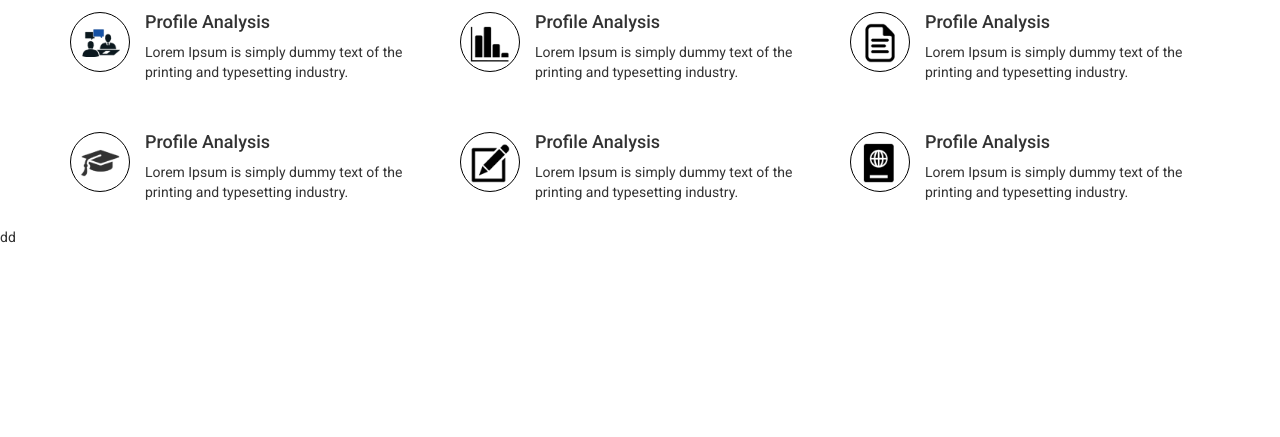
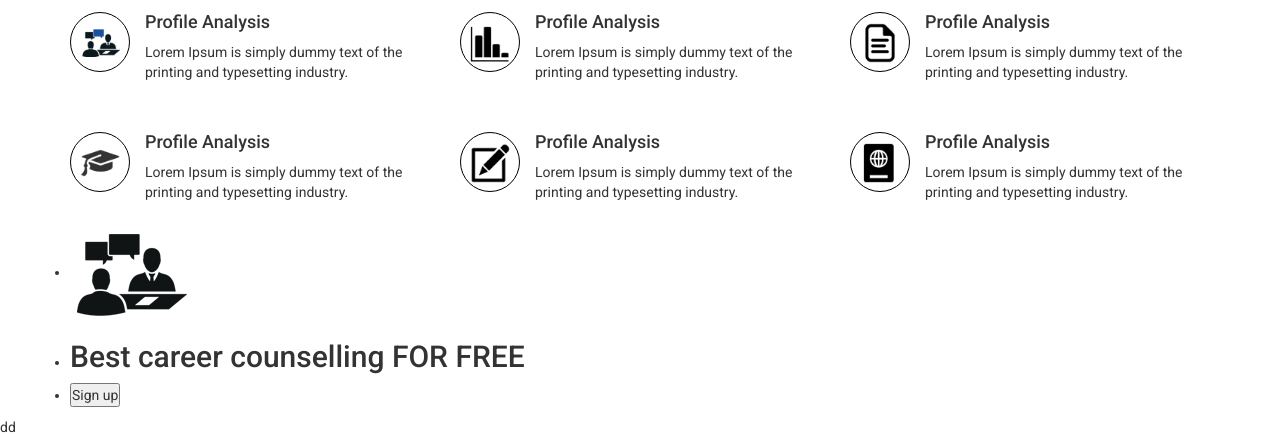
Before and after one commit to tutuns/global-educoncern, a plain HTML site: page index.html in a window 1280 px wide. Shown: the part 526-963 px from the top of the page. Before the commit the page ends 800 px from the top, so only its background shows below. Drawn offline with Linux system fonts and the light colour scheme.

Commit message:
progress

```diff
--- a/index.html
+++ b/index.html
@@ -162,8 +162,33 @@
                     </div>
                 </div>
             </div>
+
         </div>
-
+    	<div class="signip">
+        	<div class="container">
+            	<div class="row">
+                	<div class="col-lg-12 col-md-12 col-sm-12 col-xs-12">
+                    	<div class="signup-inner">
+                        	<ul>
+                            	<li>
+                                	<div class="s-icon">
+                                    	<img src="images/s1.png" alt="s-icon"/>
+                                    </div>
+                                </li>
+                                <li>
+                                	<div class="s-text">
+                                    	<h2>Best career counselling FOR FREE </h2>
+                                    </div>
+                                </li>
+                                <li>
+                                	<button type="button" class="s-btn">Sign up</button>
+                                </li>
+                            </ul>
+                        </div>
+                    </div>
+                </div>
+            </div>
+        </div>
     </main>
     <footer class="footer">
     dd
```
Also changed, not shown: images/s1.png (added), images/s2.jpg (added).
